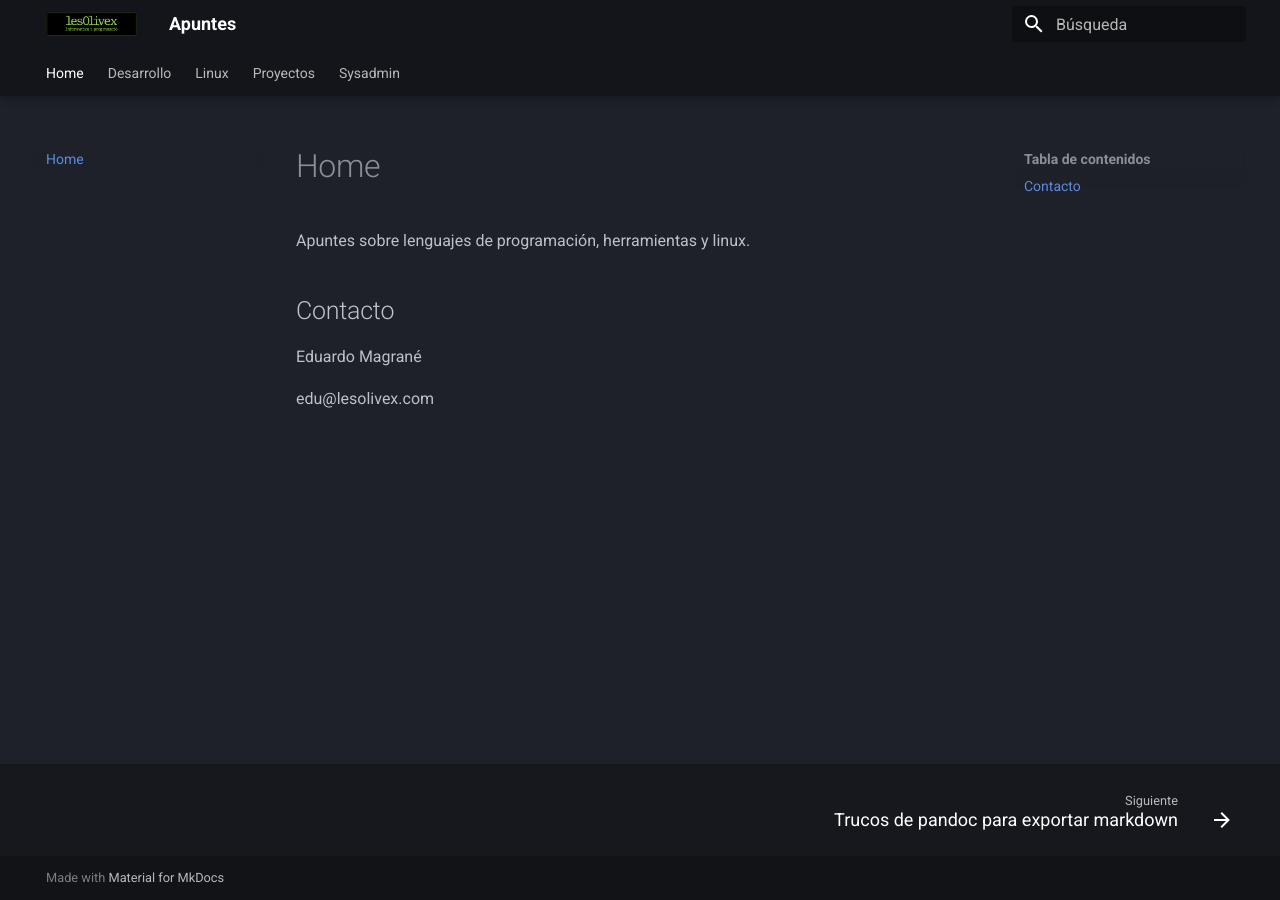
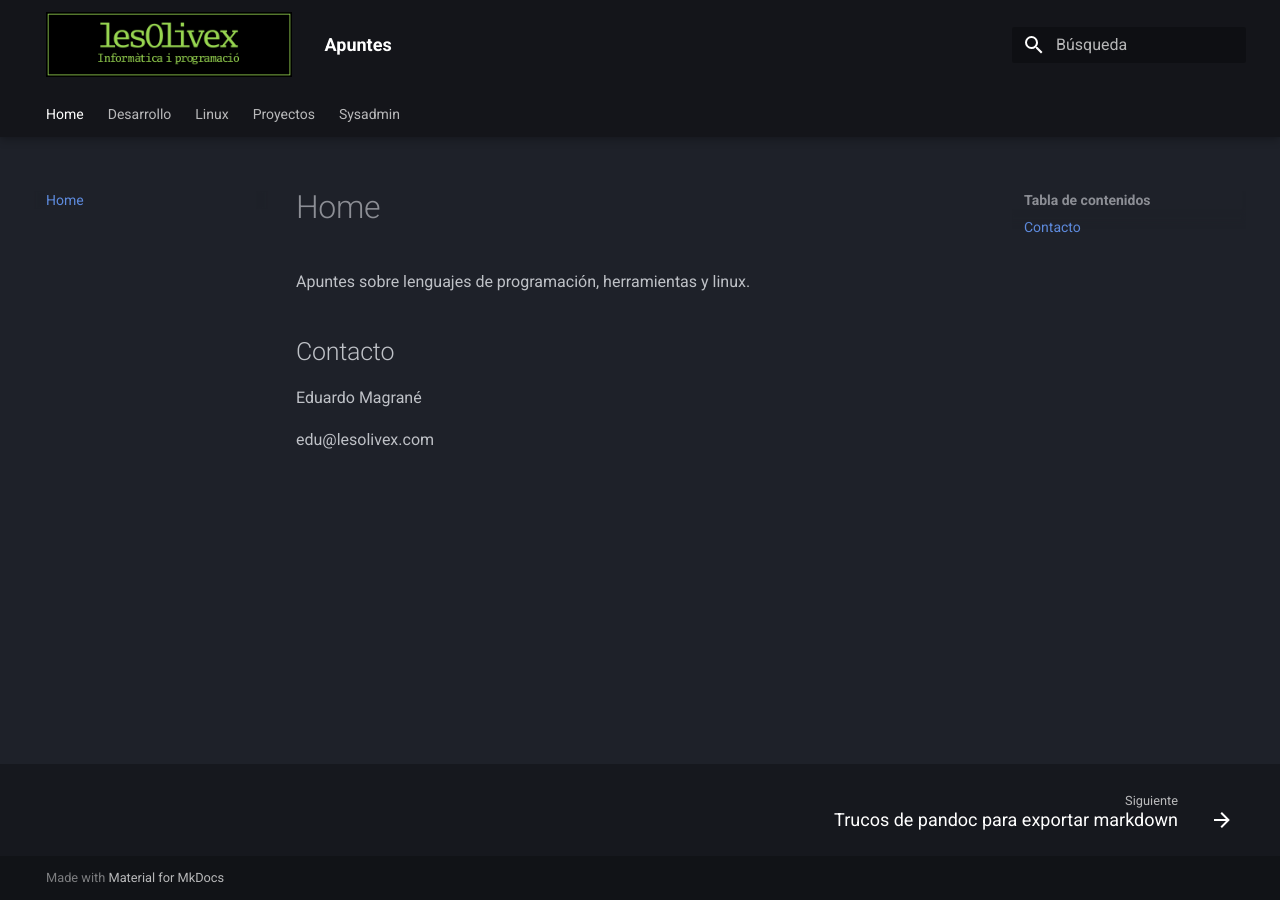
Before and after one commit to edumag/apuntes, an MkDocs documentation site: the page built from docs/index.md, in a window 1280 px wide. Built offline with MkDocs 1.6.1 and Material for MkDocs 9.7.7, drawn with Linux system fonts in a browser that asks for light colours.

Commit message:
extra.css

```diff
--- a/docs/extra.css
+++ b/docs/extra.css
@@ -0,0 +1,3 @@
+.md-header__button.md-logo img {
+    height: 65px !important;
+}
--- a/mkdocs.yml
+++ b/mkdocs.yml
@@ -6,6 +6,8 @@ site_description: >-
 
 site_url: https://lesolivex.com/apuntes
 docs_dir: docs/
+
+extra_css: [extra.css]
 
 theme:
   name: material
@@ -42,6 +44,3 @@ theme:
     - search
 
   copyright: lesolivex.com 2022
-
-  extra_css:
-    - extra.css
```
